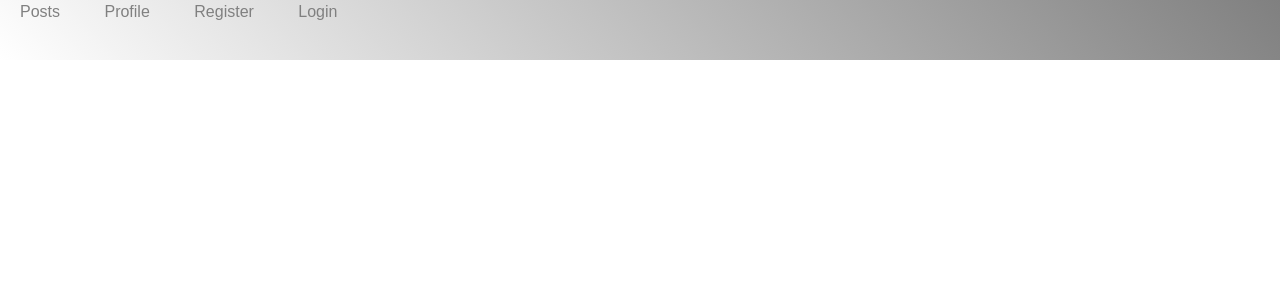
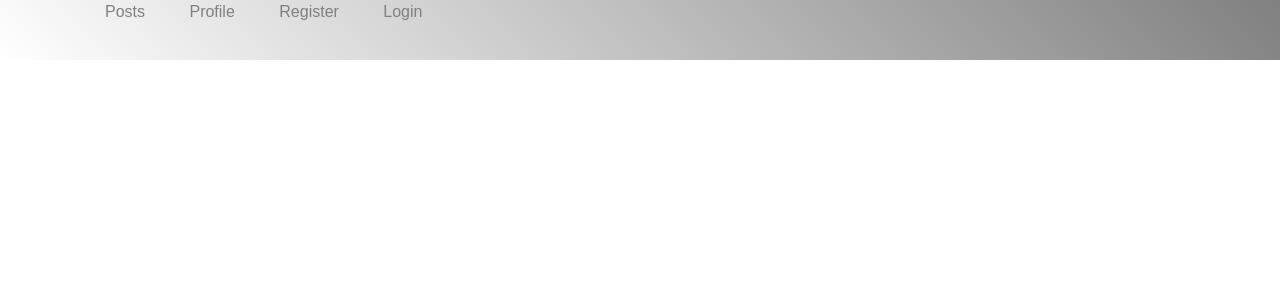
Before and after one commit to 37h4nn4ug13/social, a Django app: page / in a window 1280 px wide. Shown: the top 300 px of the page. Run offline with Django 3.2, Linux system fonts and the light colour scheme; some libraries are stand-ins or nearby versions.

Commit message:
styling updates

```diff
--- a/users/templates/base/base.html
+++ b/users/templates/base/base.html
@@ -14,6 +14,7 @@
     </head>
     <body>
     <header>
+        <div class="container">
         <a style="margin: 20px;" href="{% url 'posts-list' %}">Posts</a>
         <a style="margin: 20px;" href="{% url 'profile' %}">Profile</a>
         {% if not user.is_authenticated %}
@@ -22,9 +23,10 @@
         {% else %}
         <a style="margin: 20px;" href="{% url 'logout' %}">Logout</a>
         {% endif %}
+    </div>
     </header>
         <div class="mt-40">
-        <div class="stuff">
+        <div class="container">
         {% block content %}
 
         {% endblock content %}
```
Also changed, not shown: db.sqlite3.
